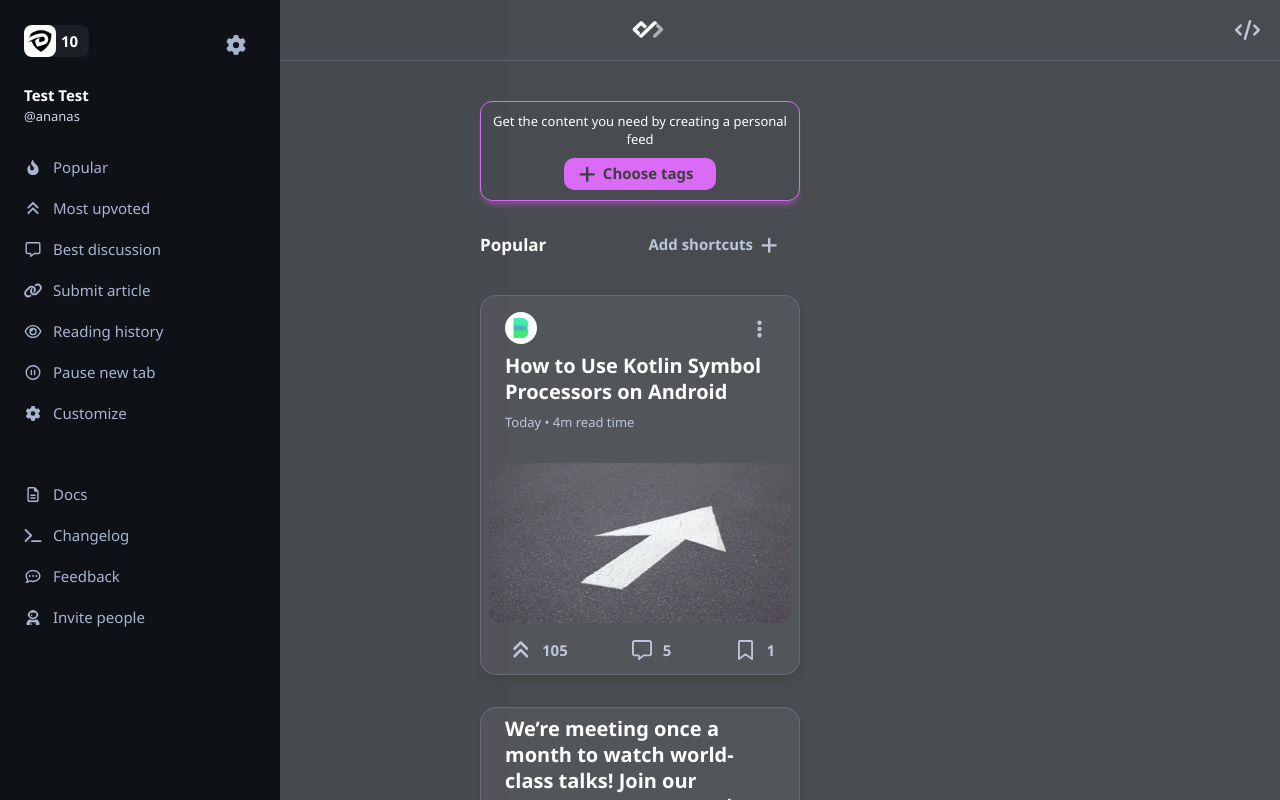
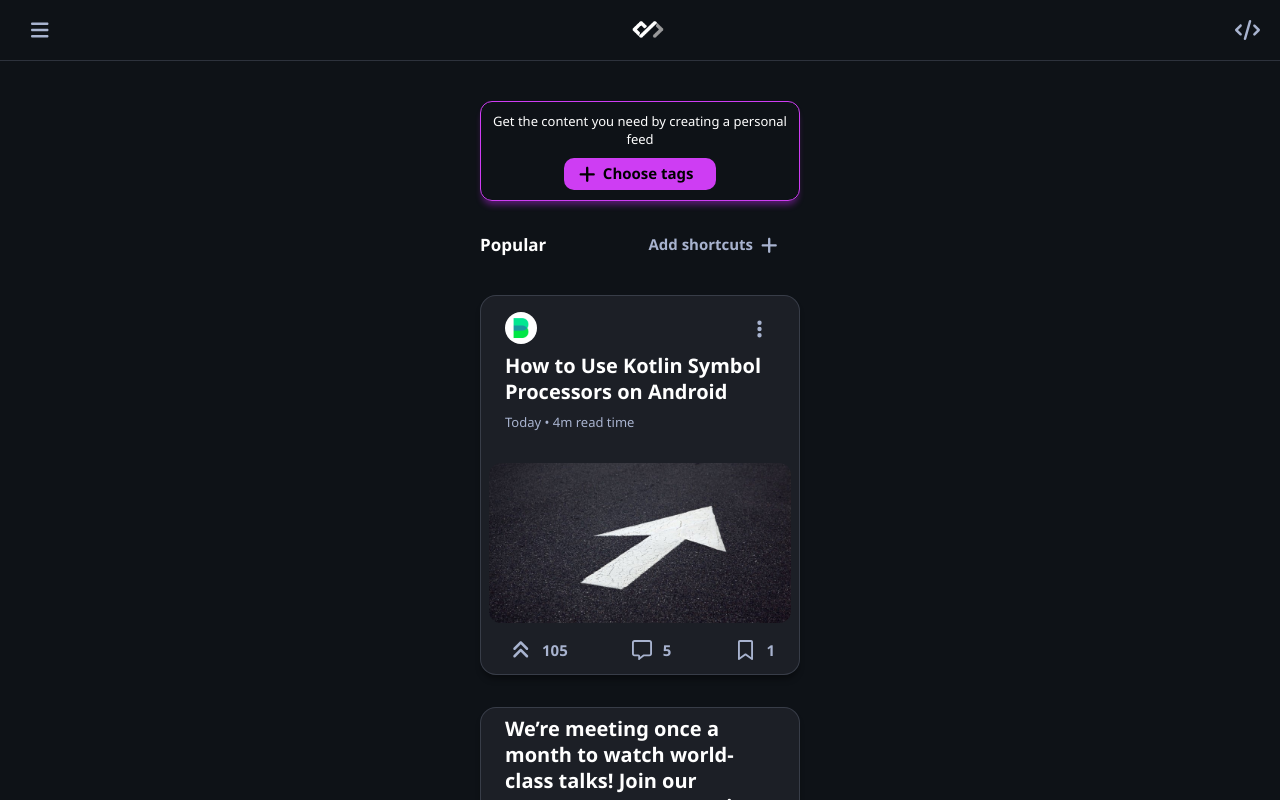
Before and after one commit to littlenines/daily-dev, a Vue app: page / in a window 1280 px wide. Shown: the top 800 px of the page. Built offline with nearby package versions, Linux system fonts and the light colour scheme.

Commit message:
add vuex

```diff
--- a/src/components/DevButton.vue
+++ b/src/components/DevButton.vue
@@ -6,7 +6,7 @@
     <font-awesome-icon  v-if="iconEnd" :icon="iconEnd" :size="iconSize" />
   </button>
   <!-- ICON -->
-  <div v-else class="btn-icon">
+  <div v-else class="btn-icon" @click="isNav">
     <button :class="['icon', variantIcon, size]" id="icon">
         <font-awesome-icon :icon="ico" :size="iconSize" />
     </button>
@@ -67,6 +67,11 @@ export default {
         },
         variantLabel () {
             return 'label-' + this.$props.variant
+        }
+    },
+    methods: {
+        isNav () {
+            this.$emit('isNav', true)
         }
     }
 }
--- a/src/components/DevHeader.vue
+++ b/src/components/DevHeader.vue
@@ -3,7 +3,7 @@
       <DevButton icon
                  :ico="ico"
                  :iconSize="iconSize"
-                 :size="medium"/>
+                 :size="medium" />
       <div class="image-wrapper">
         <img src="@/assets/logo.png" class="logo-image" alt="logo">
       </div>
@@ -12,6 +12,7 @@
 </template>
 
 <script>
+import { mapActions } from 'vuex'
 import DevButton from '@/components/DevButton.vue'
 export default {
   components: {
@@ -22,6 +23,13 @@ export default {
       medium: 'md',
       iconSize: '2x',
       ico: 'fa-solid fa-bars'
+    }
+  },
+  methods: {
+    ...mapActions('navigation',['setIsNav']),
+
+    setNav () {
+      this.setIsNav(true)
     }
   }
 }
--- a/src/store/index.js
+++ b/src/store/index.js
@@ -1,14 +1,8 @@
 import { createStore } from 'vuex'
+import navigation from './modules/navigation'
 
 export default createStore({
-  state: {
-  },
-  getters: {
-  },
-  mutations: {
-  },
-  actions: {
-  },
   modules: {
+    navigation
   }
 })
--- /dev/null
+++ b/src/store/modules/navigation.js
@@ -0,0 +1,19 @@
+export default {
+    namespaced: true,
+    state: {
+        isNav: false
+    },
+    getters: {
+        getNav: state => state.isNav
+    },
+    mutations: {
+        SET_NAV (state, payload) {
+        state.isNav = payload
+        }
+    },
+    actions: {
+        setIsNav ({ commit }, payload) {
+        commit('SET_NAV', payload)
+        }
+    }
+}
--- a/src/views/HomeView.vue
+++ b/src/views/HomeView.vue
@@ -1,6 +1,6 @@
 <template>
   <main class="main">
-    <aside class="overlay">
+    <aside class="overlay" v-if="getNav" @click="setNav">
       <nav class="navigation">
         <div class="navigation-wrapper">
           <div class="navigation-header">
@@ -11,8 +11,8 @@
             <DevButton icon :ico="gear" :iconSize="largeTwo" :size="medium"/>
           </div>
           <div class="navigation-username">
-            <p class="navigation-username-title">Test Test</p>
-            <p class="navigation-username-subtitle">@ananas</p>
+            <p class="navigation-username-title">{{ usernameTitle }}</p>
+            <p class="navigation-username-subtitle">{{ usernameSubtitle }}</p>
           </div>
         </div>
         <div class="navigation-discussion">
@@ -77,6 +77,7 @@
 
 <script>
 // @ is an alias to /src
+import { mapActions, mapGetters } from 'vuex'
 import cards from '../../cards.json'
 import navTop from '../../navigation-top.json'
 import navBottom from '../../navigation-bottom.json'
@@ -96,16 +97,29 @@ export default {
       navTop,
       navBottom,
       large: 'lg',
+      isNav: false,
       medium: 'md',
       largeTwo: '2x',
       popularTitle: 'Popular',
       gear: 'fa-solid fa-gear',
       faPlus: "fa-solid fa-plus",
+      usernameTitle: 'Test Test',
+      usernameSubtitle: '@ananas',
       cardButtonTitle: "Choose tags",
       transparentVariant: 'transparent',
       transparentButtonTitle: 'Add shortcuts',
       cardTitle: 'Get the content you need by creating a personal feed'
     }
+  },
+  computed: {
+    ...mapGetters('navigation', ['getNav'])
+  },
+  methods: {
+    ...mapActions('navigation',['setIsNav']),
+    setNav () {
+      this.setIsNav(false)
+    }
+
   }
 }
 </script>
```
